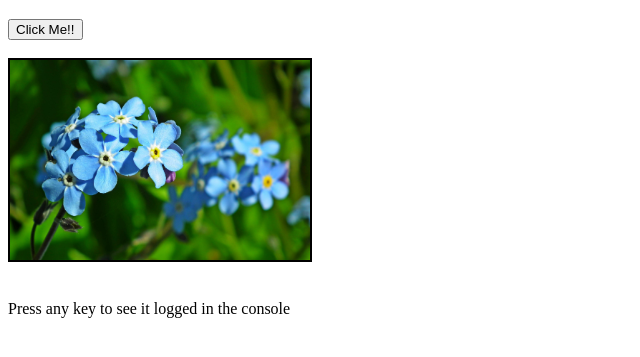
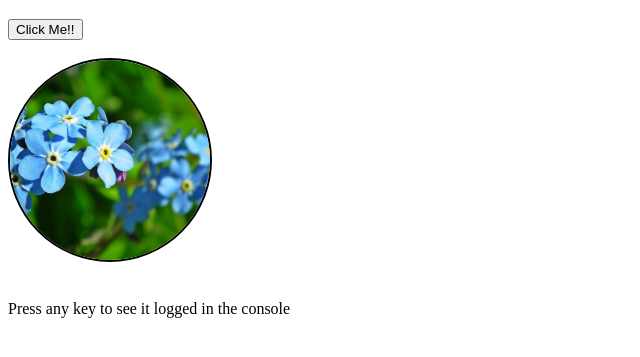
Before and after one commit to suraj-bv/FSDlab, a plain HTML site: page addEventListner.html in a window 1280 px wide. Shown: the part 61-418 px from the top of the page, without its empty margins (0-640 px from the left). Drawn offline with Linux system fonts and the light colour scheme.

Commit message:
Event listener added

```diff
--- a/addEventListner.html
+++ b/addEventListner.html
@@ -6,9 +6,11 @@
     <title>EventListner in JS</title>
     <style>
         #image {
-            width: 300px;
+            width: 200px;
             height: 200px;
             border: 2px solid black;
+            border-radius: 50%;
+            object-fit: cover;
         }
     </style>
 </head>
@@ -27,6 +29,7 @@
 
         document.getElementById("image").addEventListener("mouseover", function() {
             this.style.borderColor = "red";
+            console.log("Mouseover image");
         });
 
         document.getElementById("image").addEventListener("mouseout", function() {
```
